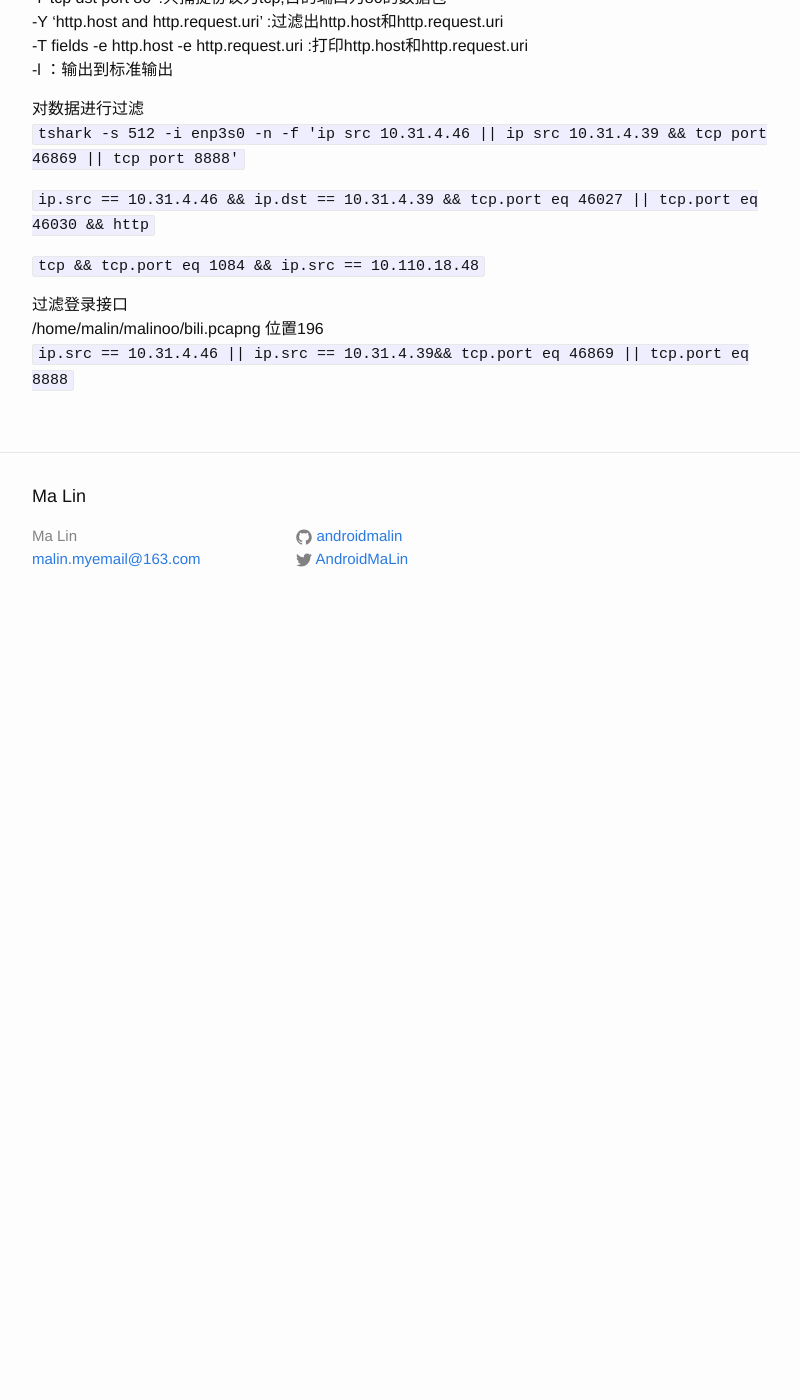
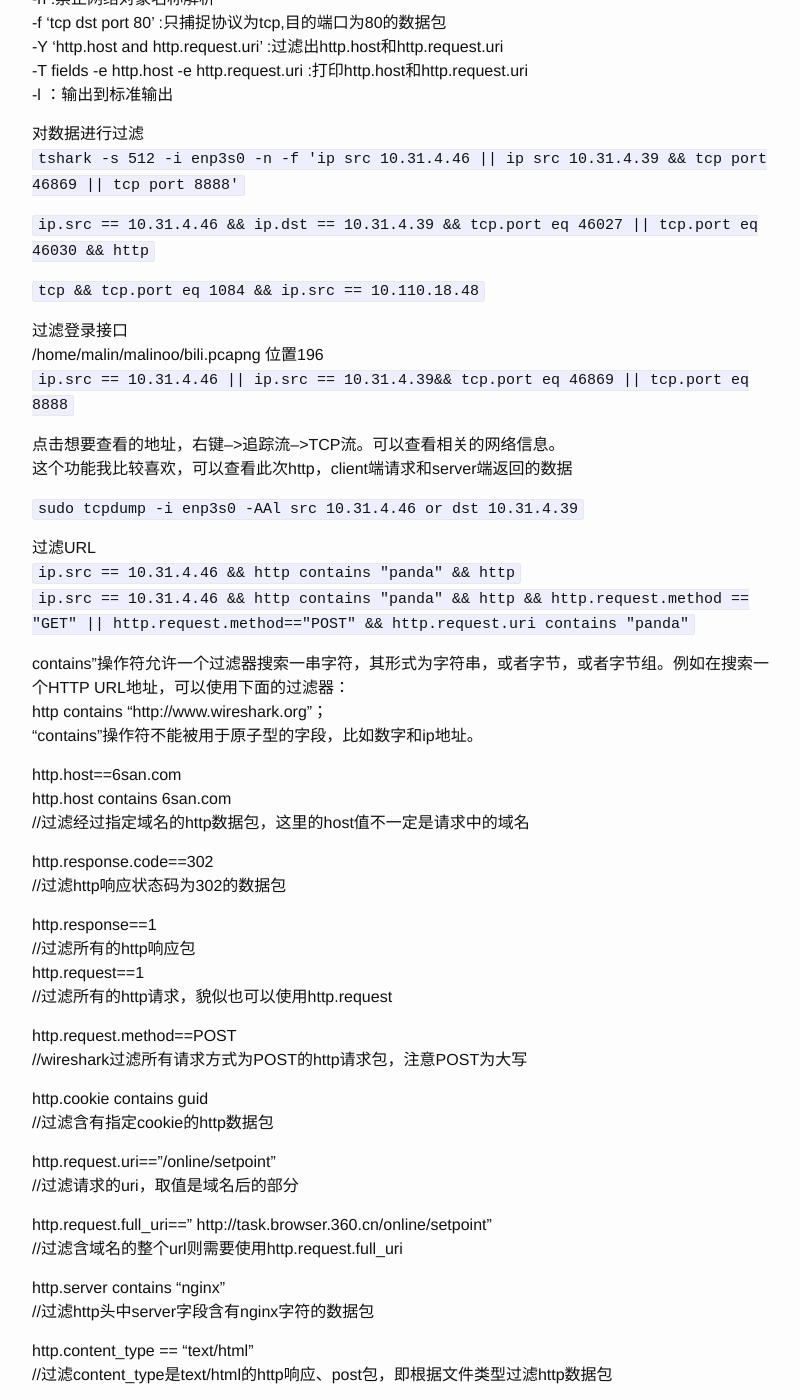
Before and after one commit to androidmalin/androidmalin.github.io, a Jekyll site: the page built from _posts/2016-12-04-tcp.markdown, in a window 1280 px wide and 1400 px high, scrolled down 1449 px. Shown: the whole window, without its empty margins (238-1038 px from the left). Built offline with Jekyll 4.4.1, drawn with Linux system fonts in a browser that asks for light colours; before the commit the page ends 2079 px from its top, so only the background shows below that; some of the changed text lies outside the part shown.

Commit message:
update t

```diff
--- a/_posts/2016-12-04-tcp.markdown
+++ b/_posts/2016-12-04-tcp.markdown
@@ -43,11 +43,12 @@ categories: Ma Lin update
 [Wireshark和TcpDump抓包分析心得](http://blog.csdn.net/zrzlj/article/details/6076219/)<br/>
 [Linux命令行抓包及包解析工具tshark(wireshark)使用实例解析](https://www.centos.bz/2014/07/linux-commandline-capture-packets-tshark-wireshark/)<br/>
 [网卡](https://wiki.ubuntu.com.cn/%E7%BD%91%E5%8D%A1)<br/>
+[wireshark的使用（filter的用法](http://blog.csdn.net/hanyuxinting/article/details/5558095)
 
 ifconfig<br/>
 enp3s0<br/>
 
-sudo tcpdump -i enp3s0<br/>
+`sudo tcpdump -i enp3s0`<br/>
 
 可以用到的命令<br/>
 实时打印当前http请求的url(包括域名)<br/>
@@ -72,3 +73,68 @@ sudo tcpdump -i enp3s0<br/>
 过滤登录接口<br/>
 /home/malin/malinoo/bili.pcapng  位置196<br/>
 `ip.src == 10.31.4.46 || ip.src == 10.31.4.39&& tcp.port eq 46869 || tcp.port eq 8888`
+
+点击想要查看的地址，右键-->追踪流-->TCP流。可以查看相关的网络信息。<br/>
+这个功能我比较喜欢，可以查看此次http，client端请求和server端返回的数据<br/>
+
+`sudo tcpdump -i enp3s0 -AAl src 10.31.4.46 or dst 10.31.4.39`<br/>
+
+过滤URL<br/>
+`ip.src == 10.31.4.46 && http contains "panda" && http`<br/>
+`ip.src == 10.31.4.46 && http contains "panda" && http && http.request.method == "GET" || http.request.method=="POST" && http.request.uri  contains "panda"`<br/>
+
+contains”操作符允许一个过滤器搜索一串字符，其形式为字符串，或者字节，或者字节组。例如在搜索一个HTTP URL地址，可以使用下面的过滤器：<br/>
+http contains “http://www.wireshark.org”； <br/>
+“contains”操作符不能被用于原子型的字段，比如数字和ip地址。<br/>
+
+
+
+
+http.host==6san.com<br/>
+http.host contains 6san.com<br/>
+//过滤经过指定域名的http数据包，这里的host值不一定是请求中的域名<br/>
+
+http.response.code==302<br/>
+//过滤http响应状态码为302的数据包<br/>
+
+http.response==1<br/>
+//过滤所有的http响应包<br/>
+http.request==1<br/>
+//过滤所有的http请求，貌似也可以使用http.request<br/>
+
+http.request.method==POST<br/>
+//wireshark过滤所有请求方式为POST的http请求包，注意POST为大写<br/>
+
+http.cookie contains guid<br/>
+//过滤含有指定cookie的http数据包<br/>
+
+http.request.uri==”/online/setpoint”<br/>
+//过滤请求的uri，取值是域名后的部分<br/>
+
+http.request.full_uri==” http://task.browser.360.cn/online/setpoint”<br/>
+//过滤含域名的整个url则需要使用http.request.full_uri<br/>
+
+http.server contains “nginx”<br/>
+//过滤http头中server字段含有nginx字符的数据包<br/>
+
+http.content_type == “text/html”<br/>
+//过滤content_type是text/html的http响应、post包，即根据文件类型过滤http数据包<br/>
+
+http.content_encoding == “gzip”<br/>
+//过滤content_encoding是gzip的http包<br/>
+
+http.transfer_encoding == “chunked”<br/>
+//根据transfer_encoding过滤<br/>
+
+http.content_length == 279<br/>
+http.content_length_header == “279”<br/>
+//根据content_length的数值过滤<br/>
+
+http.server<br/>
+//过滤所有含有http头中含有server字段的数据包<br/>
+
+http.request.version == “HTTP/1.1”<br/>
+//过滤HTTP/1.1版本的http包，包括请求和响应<br/>
+
+http.response.phrase == “OK”<br/>
+//过滤http响应中的phrase<br/>
```
